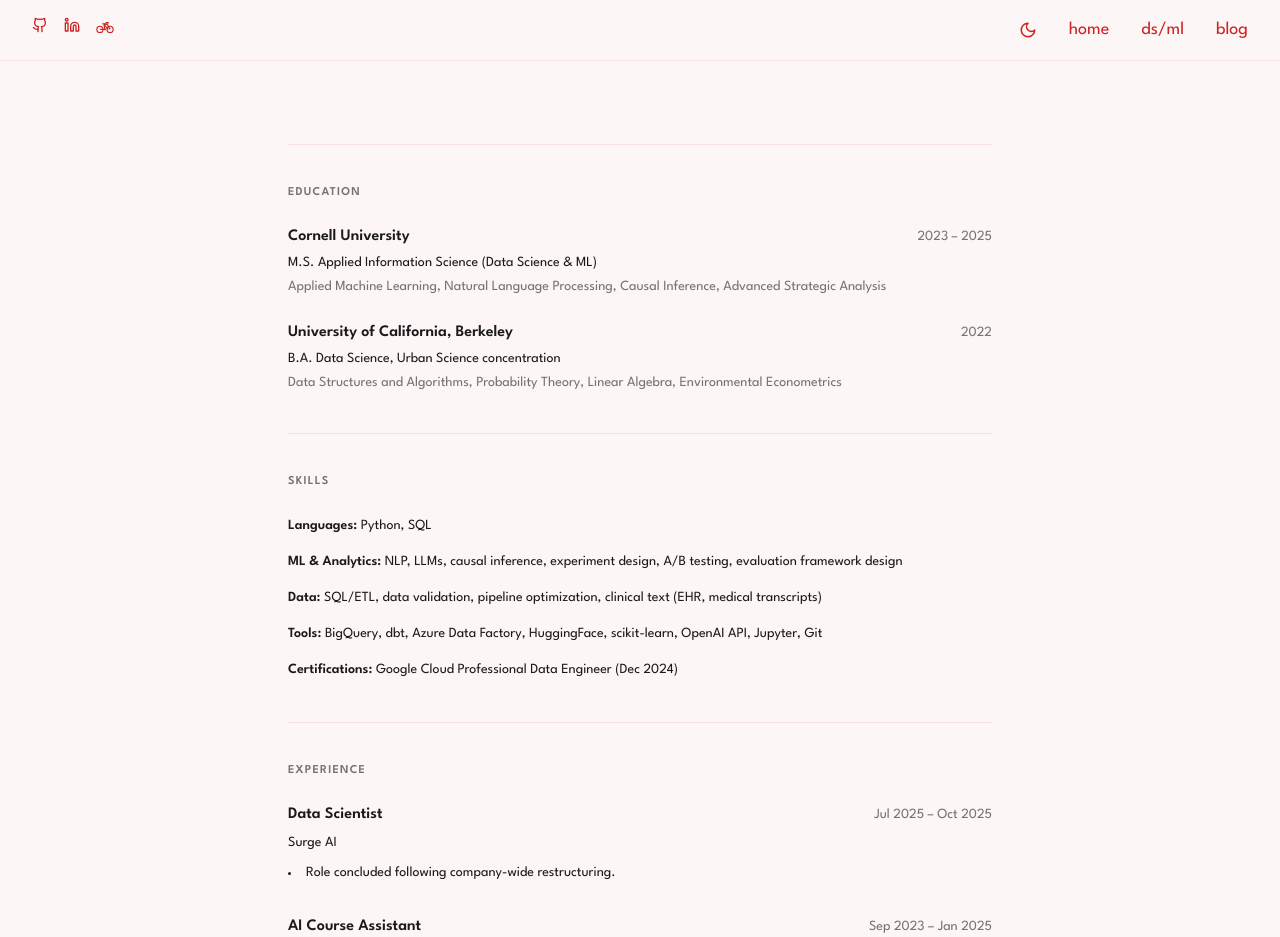
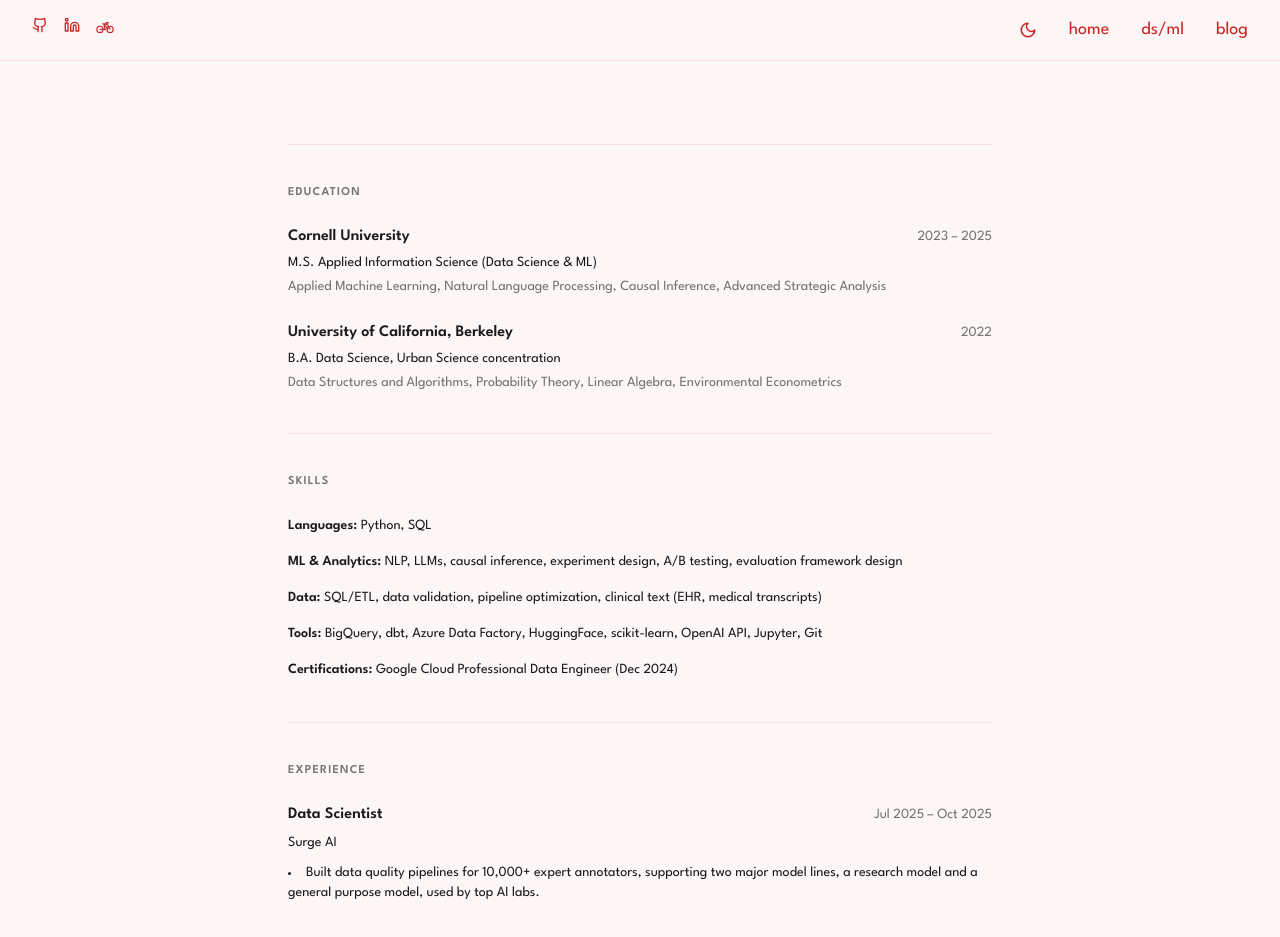
Before and after one commit to jaackiekim/jackiekim.me, a React (Vite) app: page /dsml in a window 1280 px wide. Shown: the top 937 px of the page. Built offline with nearby package versions, Linux system fonts and the light colour scheme.

Commit message:
content: rewrite a bullet

```diff
--- a/src/components/DSML.tsx
+++ b/src/components/DSML.tsx
@@ -78,7 +78,7 @@
             </div>
             <span className={`text-sm ${prose}`}>Surge AI</span>
             <ul className={`mt-2 space-y-1 text-sm ${prose} list-disc list-inside`}>
-              <li>Role concluded following company-wide restructuring.</li>
+              <li>Built data quality pipelines for 10,000+ expert annotators, supporting two major model lines, a research model and a general purpose model, used by top AI labs.</li>
             </ul>
           </div>
 
```
